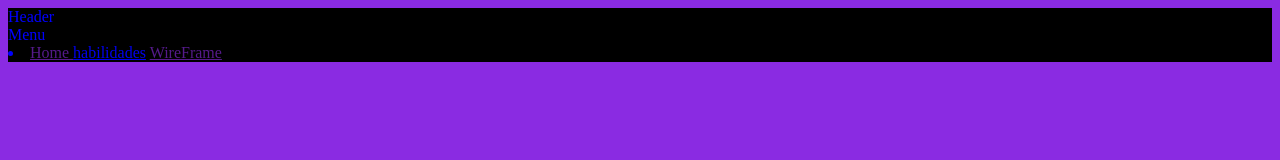
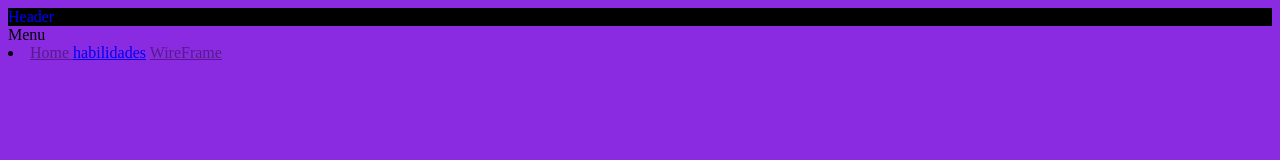
Before and after one commit to ezriguina/Daw2_CV, a plain HTML site: page index.html in a window 1280 px wide. Drawn offline with Linux system fonts and the light colour scheme.

Commit message:
delete section

```diff
--- a/index.html
+++ b/index.html
@@ -7,7 +7,7 @@
     <title>Document</title>
 </head>
 <body>
-    <section class="Home">
+
         <div id="Head">
             <header> Header </header>
             <div id="menu"> Menu
@@ -18,6 +18,6 @@
                 </li>
             </div>
         </div>
-    </section>
+
 </body>
 </html>
--- a/style.css
+++ b/style.css
@@ -9,7 +9,7 @@ html{
     background-color:blueviolet ;
     color: black;
 }
-#Head{
+#Head header{
     background-color: black;
     color: blue;
 }
```
